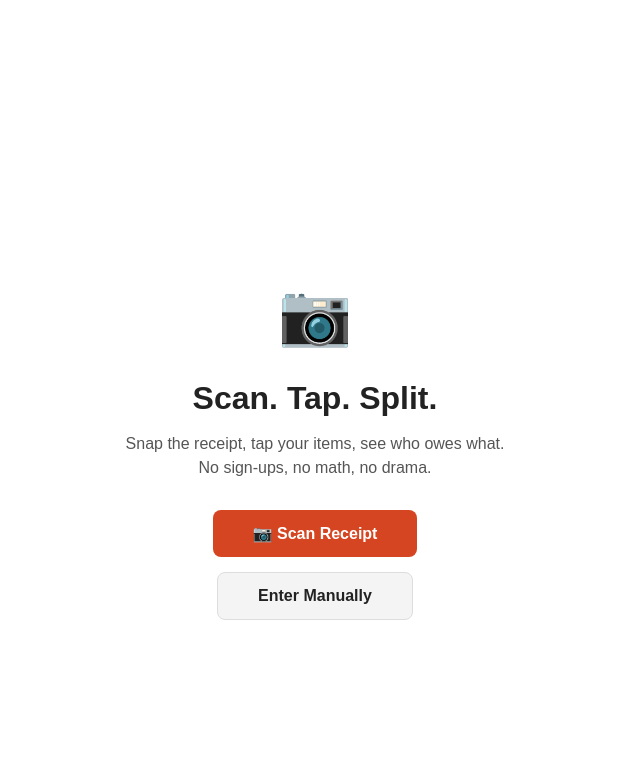
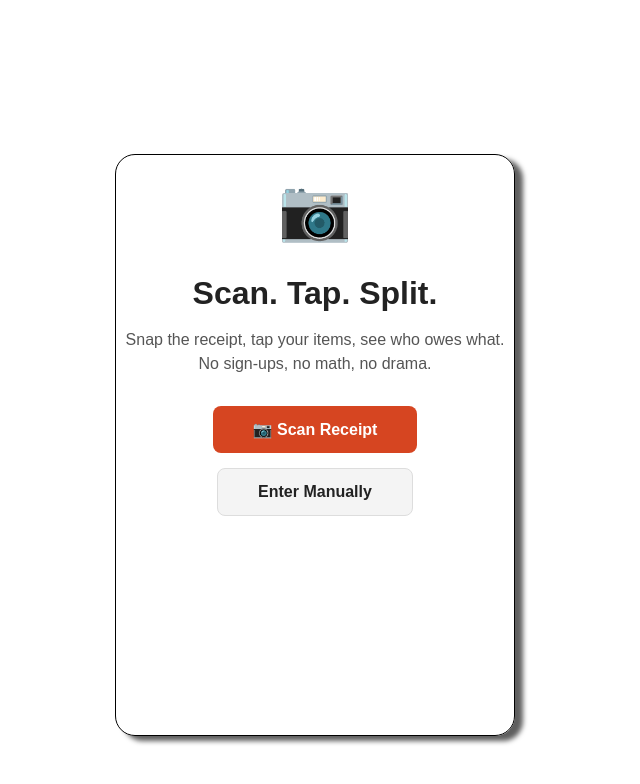
Before and after one commit to Gauresh-Gaude/codunto, a React (Vite) app in the folder week4/bill-splitter/: page / in a window 1280 px wide. Shown: the top 784 px of the page, without its empty margins (325-965 px from the left). Built offline with nearby package versions, Linux system fonts and the light colour scheme.

Commit message:
changes in css

```diff
--- a/week4/bill-splitter/src/components/Main.css
+++ b/week4/bill-splitter/src/components/Main.css
@@ -1,9 +1,14 @@
 
 /* heading */
 .container {
+  height: 70vh;
   text-align: center;
   font-family: "Arial", sans-serif;
   margin-top: 90px;
+  border: 1px solid black;
+  padding: 10px;
+  border-radius: 20px;
+  box-shadow: 8px 5px 5px rgb(95, 95, 95);
 }
 
 .icon {
```
